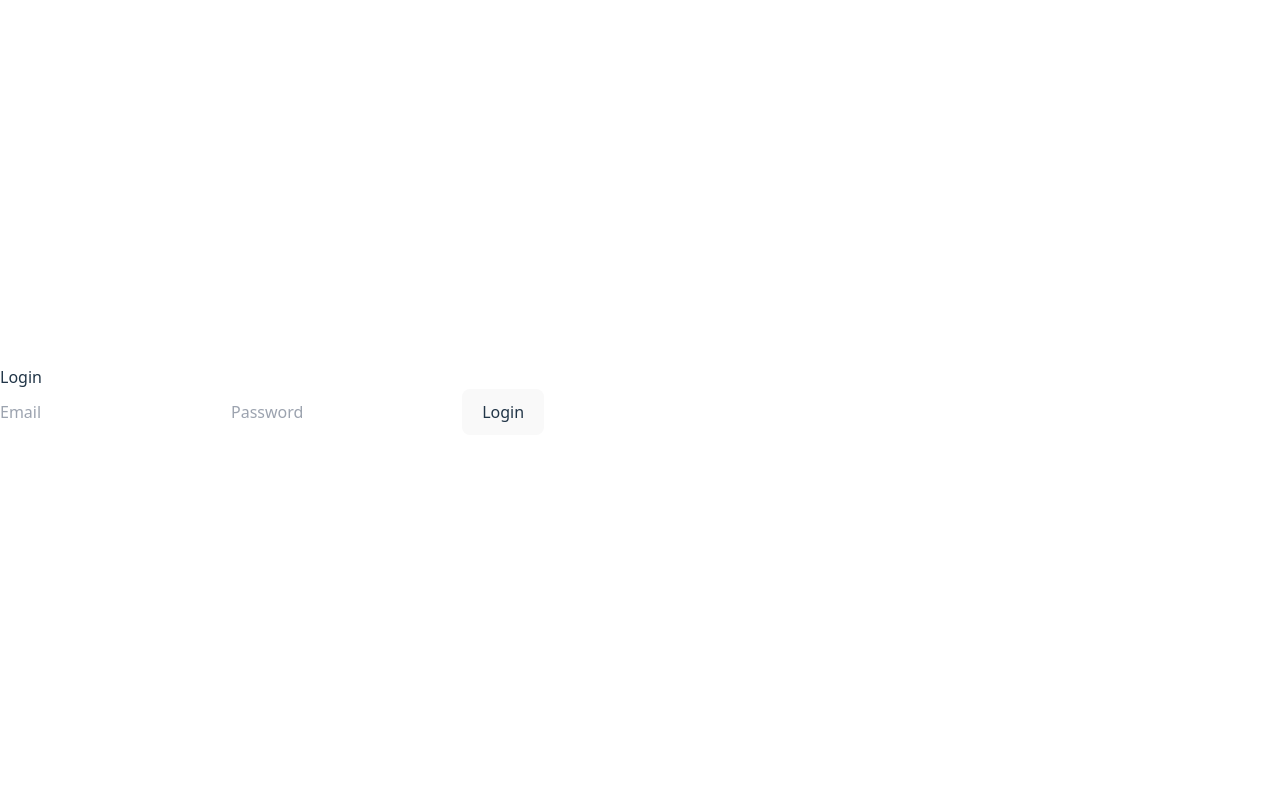
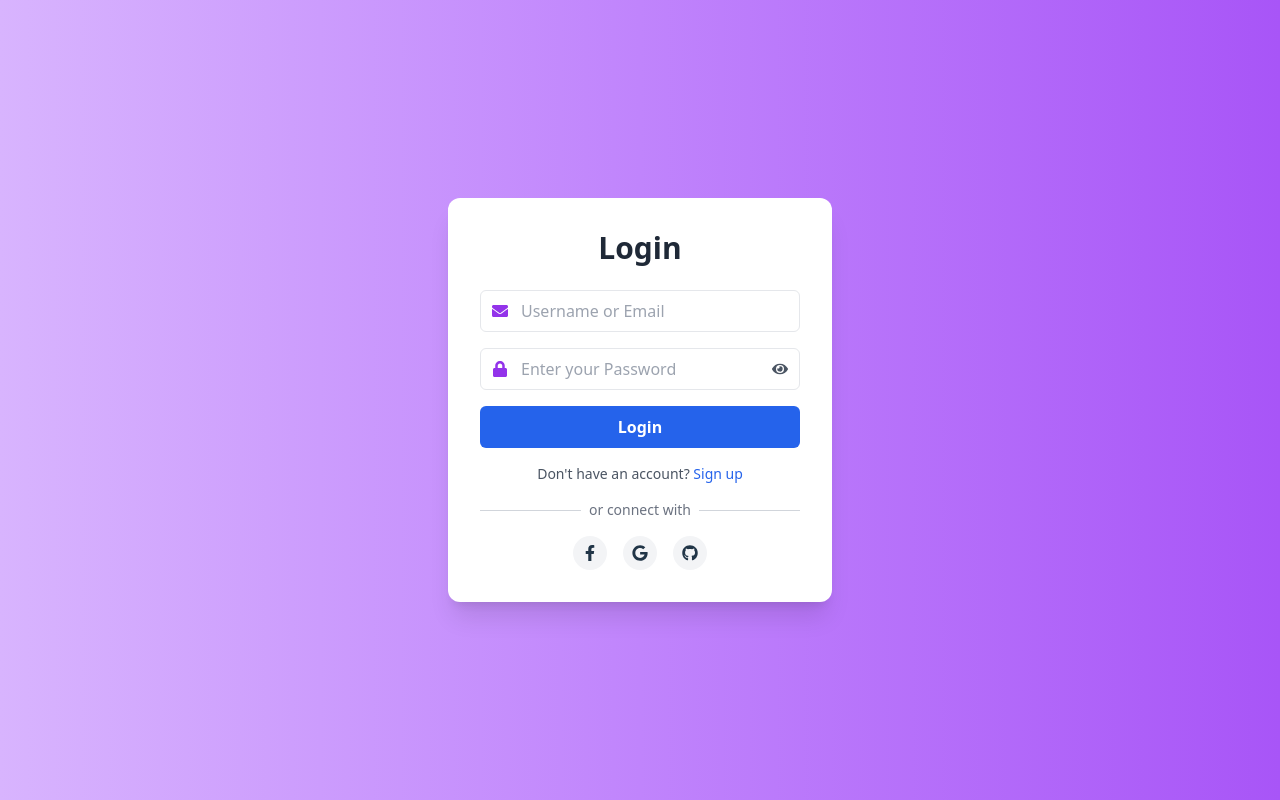
Before and after one commit to PavaniKotamarthi/Final-Project, a React (Vite) app in the folder frontend/digital-board-app/: page / in a window 1280 px wide. Built offline with nearby package versions, Linux system fonts and the light colour scheme; no server answers.

Commit message:
styles for login and register

```diff
--- a/frontend/digital-board-app/src/pages/Login.tsx
+++ b/frontend/digital-board-app/src/pages/Login.tsx
@@ -1,25 +1,23 @@
 import React, { useState } from 'react';
+import { useNavigate, Link } from 'react-router-dom';
+import { FaEnvelope, FaLock, FaEye, FaEyeSlash, FaFacebookF, FaGoogle, FaGithub } from 'react-icons/fa';
 import axios from 'axios';
-import { useNavigate } from 'react-router-dom';
 
 const Login = () => {
   const [email, setEmail] = useState('');
   const [password, setPassword] = useState('');
+  const [showPassword, setShowPassword] = useState(false);
   const navigate = useNavigate();
 
   const handleSubmit = async (e: React.FormEvent) => {
     e.preventDefault();
     try {
       const res = await axios.post('http://localhost:5000/api/auth/signin', { email, password });
-
-      // Save token or handle success
       localStorage.setItem('token', res.data.token);
       navigate('/dashboard');
-
     } catch (error: any) {
-      if (error.response && error.response.status === 404) {
-        const redirectUrl = error.response.data.redirect;
-        navigate(redirectUrl); // e.g., '/register'
+      if (error.response?.status === 404) {
+        navigate(error.response.data.redirect);
       } else {
         alert('Login failed');
       }
@@ -27,13 +25,89 @@ const Login = () => {
   };
 
   return (
-    <div>
-      <h2>Login</h2>
-      <form onSubmit={handleSubmit}>
-        <input type="email" value={email} onChange={(e) => setEmail(e.target.value)} placeholder="Email" required />
-        <input type="password" value={password} onChange={(e) => setPassword(e.target.value)} placeholder="Password" required />
-        <button type="submit">Login</button>
-      </form>
+    <div className="w-screen min-h-screen flex items-center justify-center bg-gradient-to-r from-purple-300 via-purple-400 to-purple-500">
+      <div className="bg-white p-8 rounded-xl shadow-xl w-full max-w-sm">
+        <h2 className="text-3xl font-bold text-center text-gray-800 mb-6">Login</h2>
+        <form onSubmit={handleSubmit} className="space-y-4">
+          {/* Email */}
+          <div className="relative">
+            <FaEnvelope className="absolute left-3 top-1/2 transform -translate-y-1/2 text-purple-600" />
+            <input
+              type="email"
+              placeholder="Username or Email"
+              value={email}
+              onChange={(e) => setEmail(e.target.value)}
+              required
+              className="w-full pl-10 pr-4 py-2 border rounded-md focus:outline-none focus:ring-2 focus:ring-purple-400"
+            />
+          </div>
+
+          {/* Password */}
+          <div className="relative">
+            <FaLock className="absolute left-3 top-1/2 transform -translate-y-1/2 text-purple-600" />
+            <input
+              type={showPassword ? 'text' : 'password'}
+              placeholder="Enter your Password"
+              value={password}
+              onChange={(e) => setPassword(e.target.value)}
+              required
+              className="w-full pl-10 pr-10 py-2 border rounded-md focus:outline-none focus:ring-2 focus:ring-purple-400"
+            />
+            <div
+              className="absolute right-3 top-1/2 transform -translate-y-1/2 cursor-pointer text-gray-600"
+              onClick={() => setShowPassword(!showPassword)}
+            >
+              {showPassword ? <FaEyeSlash /> : <FaEye />}
+            </div>
+          </div>
+
+          {/* Remember & Forgot */}
+          {/* <div className="flex items-center justify-between text-sm text-gray-600">
+            <label className="flex items-center gap-1">
+              <input type="checkbox" className="accent-purple-500" /> Remember me
+            </label>
+            <a href="#" className="text-blue-600 hover:underline">
+              Forgot password?
+            </a>
+          </div> */}
+
+          {/* Login button */}
+          <button
+            type="submit"
+            className="w-full bg-blue-600 hover:bg-blue-700 text-white font-semibold py-2 rounded-md transition"
+          >
+            Login
+          </button>
+        </form>
+
+        {/* Register */}
+        <p className="text-sm text-center mt-4 text-gray-600">
+          Don't have an account?{' '}
+          <Link to="/register" className="text-blue-600 hover:underline">
+            Sign up
+          </Link>
+        </p>
+
+        {/* Divider */}
+        <div className="flex items-center my-4">
+          <div className="flex-grow border-t border-gray-300"></div>
+          <span className="mx-2 text-sm text-gray-500">or connect with</span>
+          <div className="flex-grow border-t border-gray-300"></div>
+        </div>
+
+        {/* Social Icons */}
+        <div className="flex justify-center space-x-4">
+          <button className="p-2 rounded-full bg-gray-100 hover:bg-blue-600 hover:text-white">
+            <FaFacebookF />
+          </button>
+          <button className="p-2 rounded-full bg-gray-100 hover:bg-red-500 hover:text-white">
+            <FaGoogle />
+          </button>
+          <button className="p-2 rounded-full bg-gray-100 hover:bg-gray-800 hover:text-white">
+            <FaGithub />
+          </button>
+        </div>
+      </div>
     </div>
   );
 };
--- a/frontend/digital-board-app/src/pages/Register.tsx
+++ b/frontend/digital-board-app/src/pages/Register.tsx
@@ -1,35 +1,83 @@
 import React, { useState } from 'react';
+import { useNavigate, Link } from 'react-router-dom';
+import { FaEnvelope, FaLock, FaEye, FaEyeSlash } from 'react-icons/fa';
 import axios from 'axios';
-import { useNavigate } from 'react-router-dom';
 
 const Register = () => {
   const [email, setEmail] = useState('');
   const [password, setPassword] = useState('');
+  const [showPassword, setShowPassword] = useState(false);
   const navigate = useNavigate();
 
   const handleSubmit = async (e: React.FormEvent) => {
     e.preventDefault();
     try {
-      const res = await axios.post("http://localhost:5000/api/auth/register", {
+      const res = await axios.post('http://localhost:5000/api/auth/register', {
         email,
         password,
       });
 
-      localStorage.setItem("token", res.data.token);
-      navigate("/dashboard");
+      localStorage.setItem('token', res.data.token);
+      navigate('/dashboard');
     } catch (err: any) {
-      alert(err.response?.data?.error || "Registration failed");
+      alert(err.response?.data?.error || 'Registration failed');
     }
   };
 
   return (
-    <div>
-      <h2>Register</h2>
-      <form onSubmit={handleSubmit}>
-        <input type="email" value={email} onChange={(e) => setEmail(e.target.value)} placeholder="Email" required />
-        <input type="password" value={password} onChange={(e) => setPassword(e.target.value)} placeholder="Password" required />
-        <button type="submit">Register</button>
-      </form>
+    <div className="w-screen min-h-screen flex items-center justify-center bg-gradient-to-r from-purple-300 via-purple-400 to-purple-500">
+      <div className="bg-white p-8 rounded-xl shadow-xl w-full max-w-sm">
+        <h2 className="text-3xl font-bold text-center text-gray-800 mb-6">Register</h2>
+        <form onSubmit={handleSubmit} className="space-y-4">
+          {/* Email */}
+          <div className="relative">
+            <FaEnvelope className="absolute left-3 top-1/2 transform -translate-y-1/2 text-purple-600" />
+            <input
+              type="email"
+              placeholder="Email"
+              value={email}
+              onChange={(e) => setEmail(e.target.value)}
+              required
+              className="w-full pl-10 pr-4 py-2 border rounded-md focus:outline-none focus:ring-2 focus:ring-purple-400"
+            />
+          </div>
+
+          {/* Password */}
+          <div className="relative">
+            <FaLock className="absolute left-3 top-1/2 transform -translate-y-1/2 text-purple-600" />
+            <input
+              type={showPassword ? 'text' : 'password'}
+              placeholder="Password"
+              value={password}
+              onChange={(e) => setPassword(e.target.value)}
+              required
+              className="w-full pl-10 pr-10 py-2 border rounded-md focus:outline-none focus:ring-2 focus:ring-purple-400"
+            />
+            <div
+              className="absolute right-3 top-1/2 transform -translate-y-1/2 cursor-pointer text-gray-600"
+              onClick={() => setShowPassword(!showPassword)}
+            >
+              {showPassword ? <FaEyeSlash /> : <FaEye />}
+            </div>
+          </div>
+
+          {/* Register button */}
+          <button
+            type="submit"
+            className="w-full bg-blue-600 hover:bg-blue-700 text-white font-semibold py-2 rounded-md transition"
+          >
+            Register
+          </button>
+        </form>
+
+        {/* Login link */}
+        <p className="text-sm text-center mt-4 text-gray-600">
+          Already have an account?{' '}
+          <Link to="/" className="text-blue-600 hover:underline">
+            Log in
+          </Link>
+        </p>
+      </div>
     </div>
   );
 };
```
